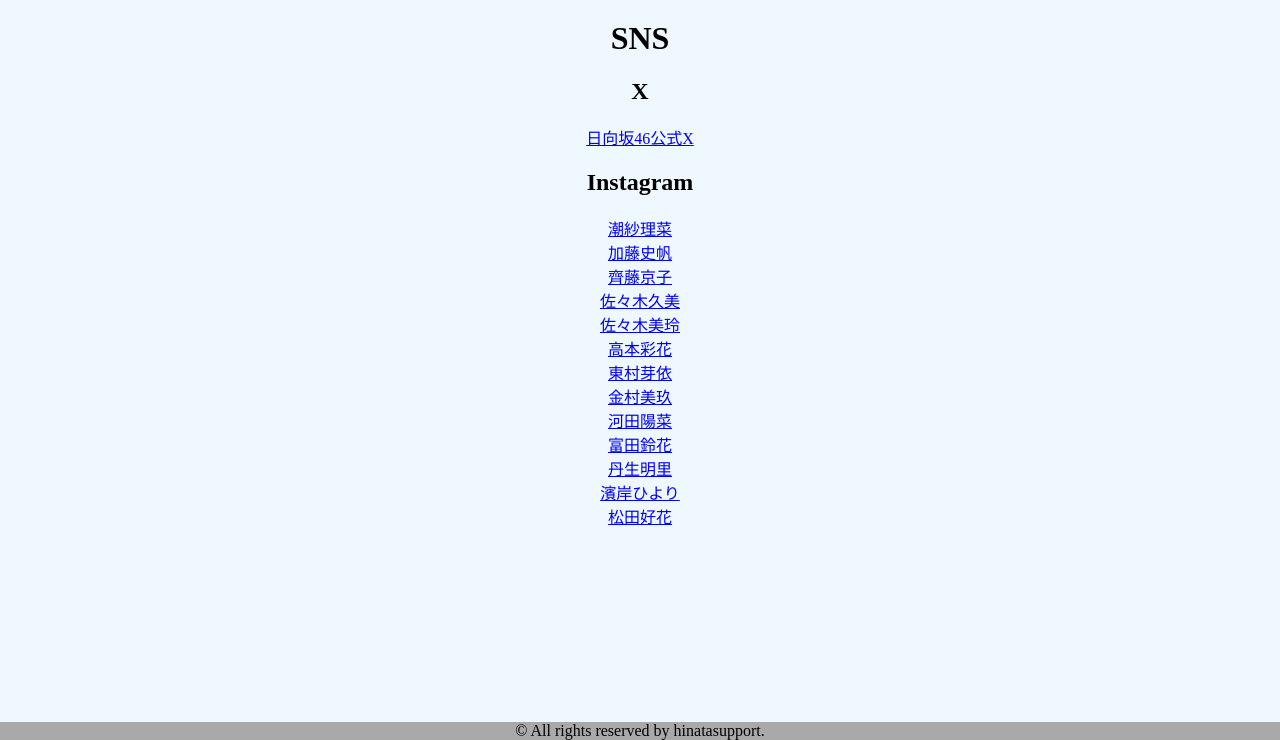
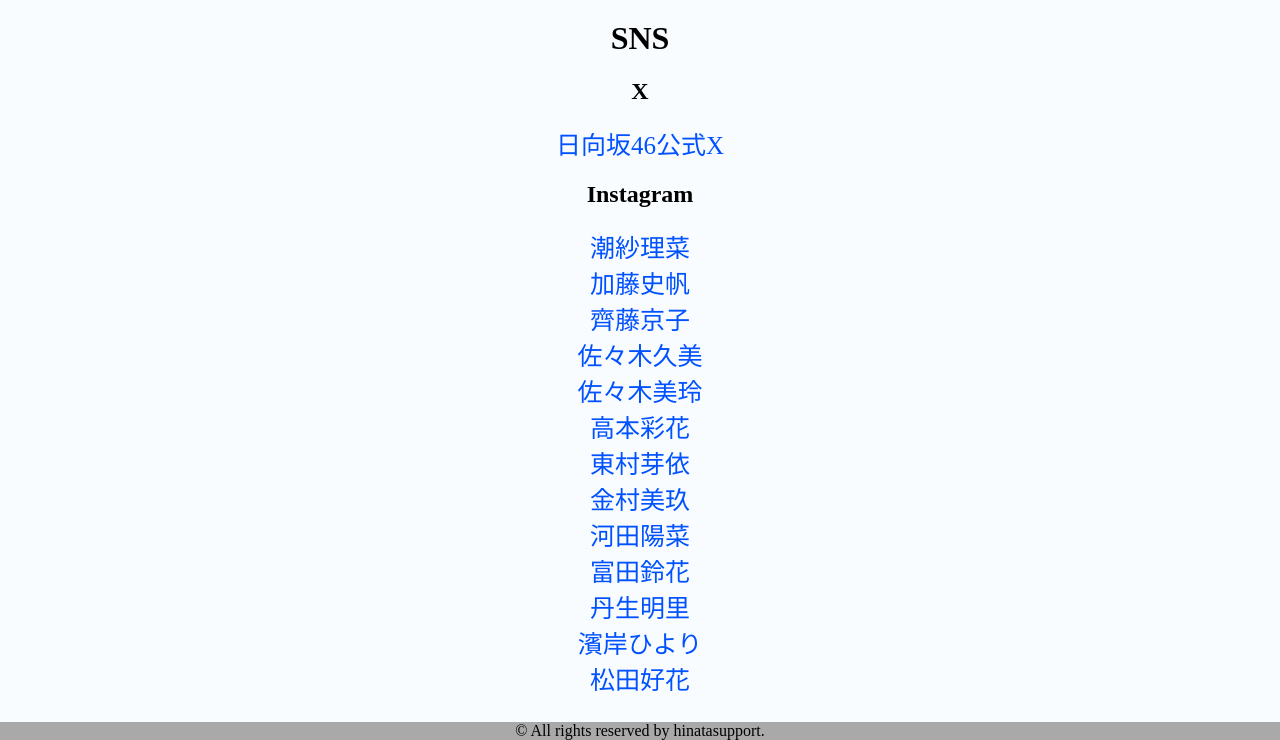
Before and after one commit to masashikuwahara/hinatazaka46, a PHP site: page /sns.php in a window 1280 px wide. Shown: the part 60-800 px from the top of the page. Run offline with PHP 8.4, Linux system fonts and the light colour scheme.

Commit message:
各css追加
body内カラー変更、aタグ下線削除、sns-list追加、フォント調整

```diff
--- a/style.css
+++ b/style.css
@@ -20,7 +20,7 @@
 }
 
 body {
-  background-color: #eff7ff;
+  background-color: #f9fcff;
 }
 
 li {
@@ -44,6 +44,10 @@
 
 img {
   width: 350px;
+}
+
+a {
+  text-decoration: none;
 }
 
 .header-list li {
@@ -186,6 +190,11 @@
   margin-bottom: 30px;
 }
 
+.sns-list {
+  font-size: 25px;
+  color: rgb(0, 81, 255);
+}
+
 @media screen and (max-width:450px) {
   header {
     height: 60px;
```
